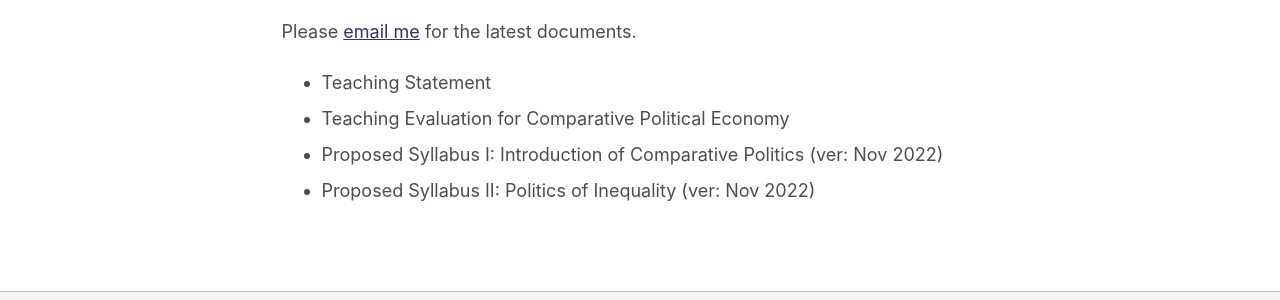
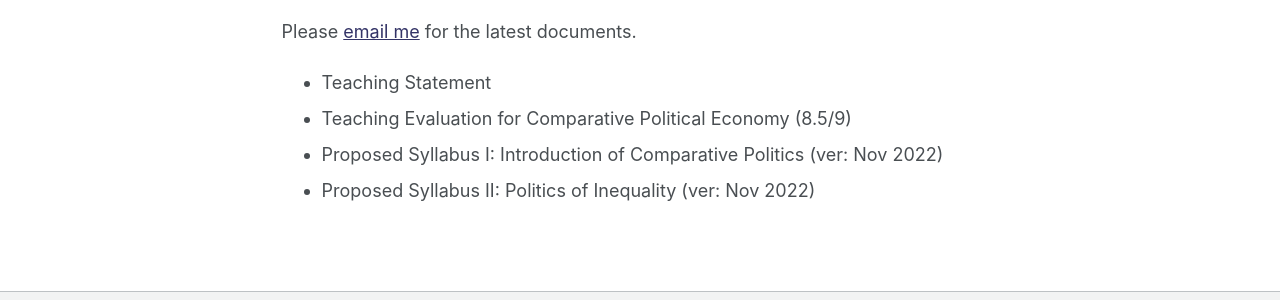
Before and after one commit to hsuyumin/hsuyumin.github.io, a Jekyll site: the page built from _pages/teaching.md, in a window 1280 px wide and 1122 px high. Shown: the part 702-1002 px from the top of the window. Built offline with Jekyll 4.4.1, drawn with Linux system fonts in a browser that asks for light colours; some web fonts are replaced.

Commit message:
Update teaching.md

```diff
--- a/_pages/teaching.md
+++ b/_pages/teaching.md
@@ -24,6 +24,6 @@ My teaching portfolio, including co-taught course evaluation for "Comparative Po
 Please [email me](mailto:hsu.yumin.wang@emory.edu) for the latest documents.
 
 * Teaching Statement
-* Teaching Evaluation for Comparative Political Economy
+* Teaching Evaluation for Comparative Political Economy (8.5/9)
 * Proposed Syllabus I: Introduction of Comparative Politics (ver: Nov 2022)
 * Proposed Syllabus II: Politics of Inequality (ver: Nov 2022)
```
